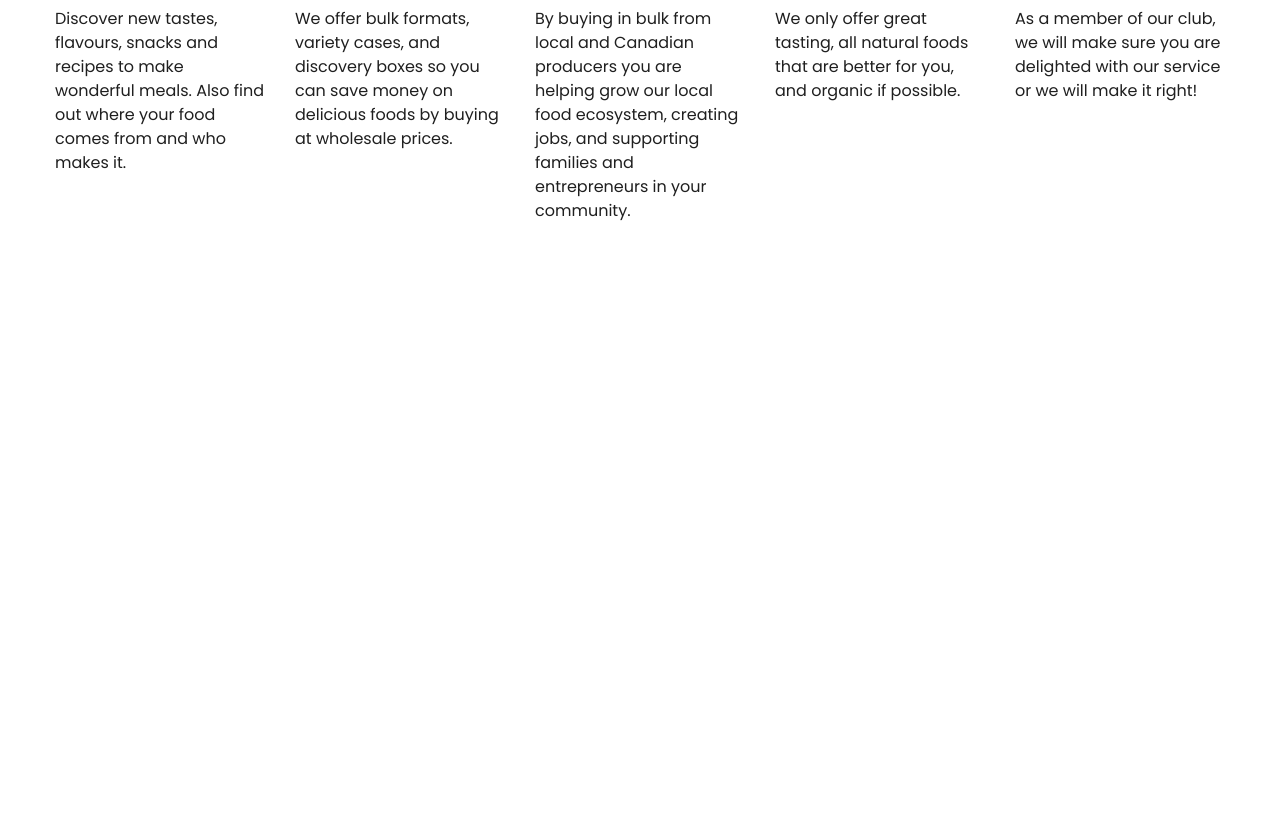
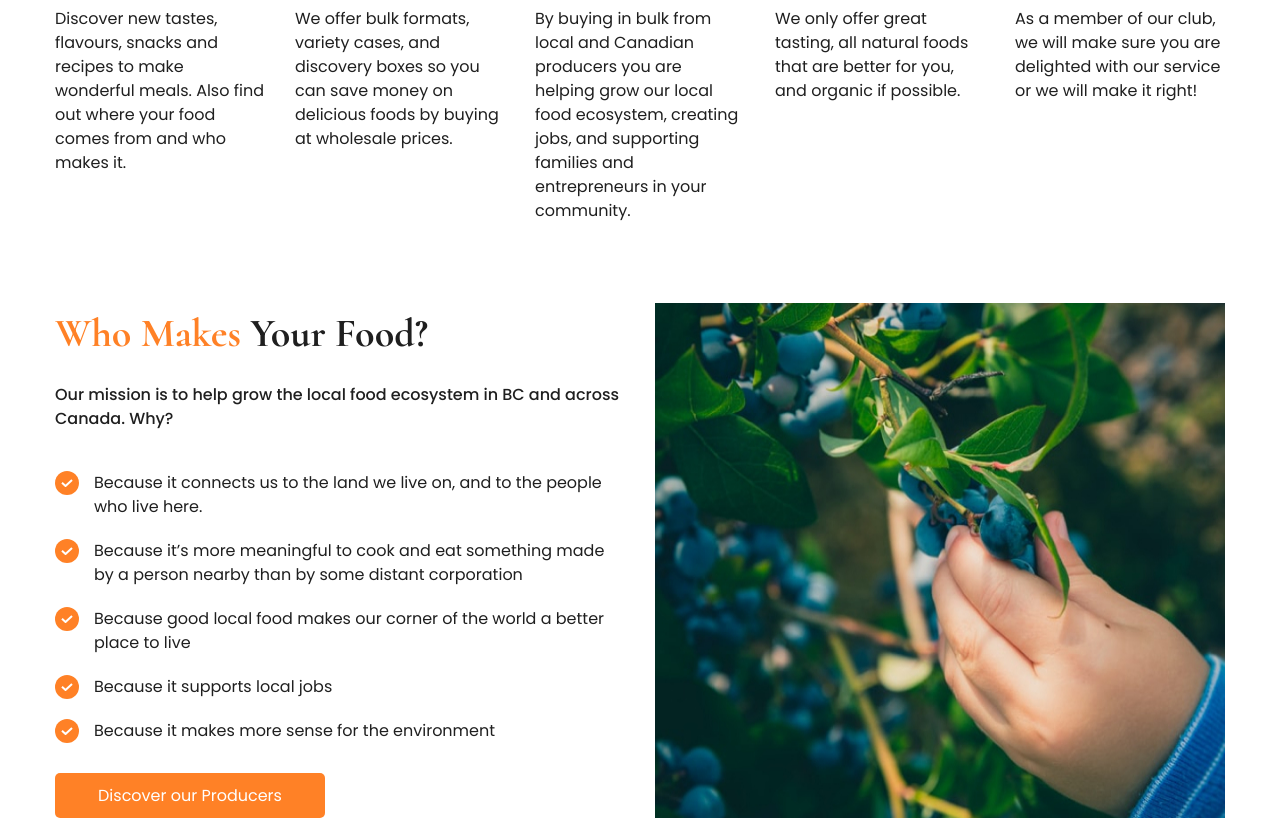
Before and after one commit to ostapenko-kostia/Bakery, a plain HTML site: page index.html in a window 1280 px wide. Shown: the part 1555-2373 px from the top of the page. Before the commit the page ends 1778 px from the top, so only its background shows below. Drawn offline with Linux system fonts and the light colour scheme.

Commit message:
Producers Section

```diff
--- a/assets/styles/blocks/_promo.scss
+++ b/assets/styles/blocks/_promo.scss
@@ -12,5 +12,6 @@
         margin-inline: auto;
         text-align: center;
         font-size: 14px;
+        font-family: "Poppins", sans-serif;
     }
 }
--- /dev/null
+++ b/assets/styles/blocks/_whoMakes.scss
@@ -0,0 +1,46 @@
+.whoMakes {
+    &-wrapper {
+        display: flex;
+        justify-content: space-between;
+        column-gap: 30px;
+    }
+    &-text {
+        display: flex;
+        flex-direction: column;
+        row-gap: 20px;
+        padding-bottom: 40px;
+    }
+    &-subtitle {
+        font-weight: 500;
+        font-size: 16px;
+    }
+    &-list {
+        display: flex;
+        flex-direction: column;
+        row-gap: 20px;
+        &-item {
+            background: url('../images/tick.svg') no-repeat left top;
+            padding: 0 0 0 39px;
+        }
+    }
+    &-button {
+        width: 270px;
+        margin-top: 30px;
+    }
+}
+
+@include tablet {
+    .whoMakes {
+        &-rightSide {
+            display: none;
+        }
+        &-leftSide {
+            width: fit-content;
+            margin-inline: auto;
+            text-align: center;
+        }
+        &-title {
+            margin-inline: auto;
+        }
+    }
+}
--- a/assets/styles/styles.scss
+++ b/assets/styles/styles.scss
@@ -2,4 +2,4 @@
 
 @import 'normalize', 'utils', 'globals', 'variables', 'media';
 
-@import 'blocks/promo', 'blocks/close-button', 'blocks/header', 'blocks/hero', 'blocks/button', 'blocks/offers', 'blocks/latest-offer-card', 'blocks/whyChoose';
+@import 'blocks/promo', 'blocks/close-button', 'blocks/header', 'blocks/hero', 'blocks/button', 'blocks/offers', 'blocks/latest-offer-card', 'blocks/whyChoose', 'blocks/whoMakes';
--- a/index.html
+++ b/index.html
@@ -5,7 +5,6 @@
         <meta name="viewport" content="width=device-width, initial-scale=1.0" />
         <link rel="stylesheet" href="assets/styles/styles.css" />
         <title>Bakery</title>
-        <link rel="import" href="assets/blocks/promo.html" />
     </head>
     <body>
         <div class="promo" id="promo">
@@ -293,6 +292,58 @@
                     </div>
                 </div>
             </section>
+            <section class="whoMakes">
+                <div class="container whoMakes-wrapper">
+                    <div class="whoMakes-leftSide">
+                        <div class="whoMakes-text">
+                            <h3 class="section-title whoMakes-title">
+                                <span>Who Makes</span> Your Food?
+                            </h3>
+                            <p class="whoMakes-subtitle">
+                                Our mission is to help grow the local food
+                                ecosystem in BC and across<br />Canada. Why?
+                            </p>
+                        </div>
+                        <ul class="whoMakes-list">
+                            <li class="whoMakes-list-item">
+                                <p>
+                                    Because it connects us to the land we live
+                                    on, and to the people who live here.
+                                </p>
+                            </li>
+                            <li class="whoMakes-list-item">
+                                <p>
+                                    Because it’s more meaningful to cook and eat
+                                    something made by a person nearby than by
+                                    some distant corporation
+                                </p>
+                            </li>
+                            <li class="whoMakes-list-item">
+                                <p>
+                                    Because good local food makes our corner of
+                                    the world a better place to live
+                                </p>
+                            </li>
+                            <li class="whoMakes-list-item">
+                                <p>Because it supports local jobs</p>
+                            </li>
+                            <li class="whoMakes-list-item">
+                                <p>
+                                    Because it makes more sense for the
+                                    environment
+                                </p>
+                            </li>
+                        </ul>
+                        <button class="button whoMakes-button">
+                            Discover our Producers
+                        </button>
+                    </div>
+                    <img
+                        src="assets/images/producers-bg.jpg"
+                        class="whoMakes-rightSide"
+                    />
+                </div>
+            </section>
         </main>
 
         <dialog class="mobile-overlay" id="mobileOverlay">
```
Also changed, not shown: assets/images/producers-bg.jpg (added), assets/images/tick.svg (added), assets/styles/styles.css.
